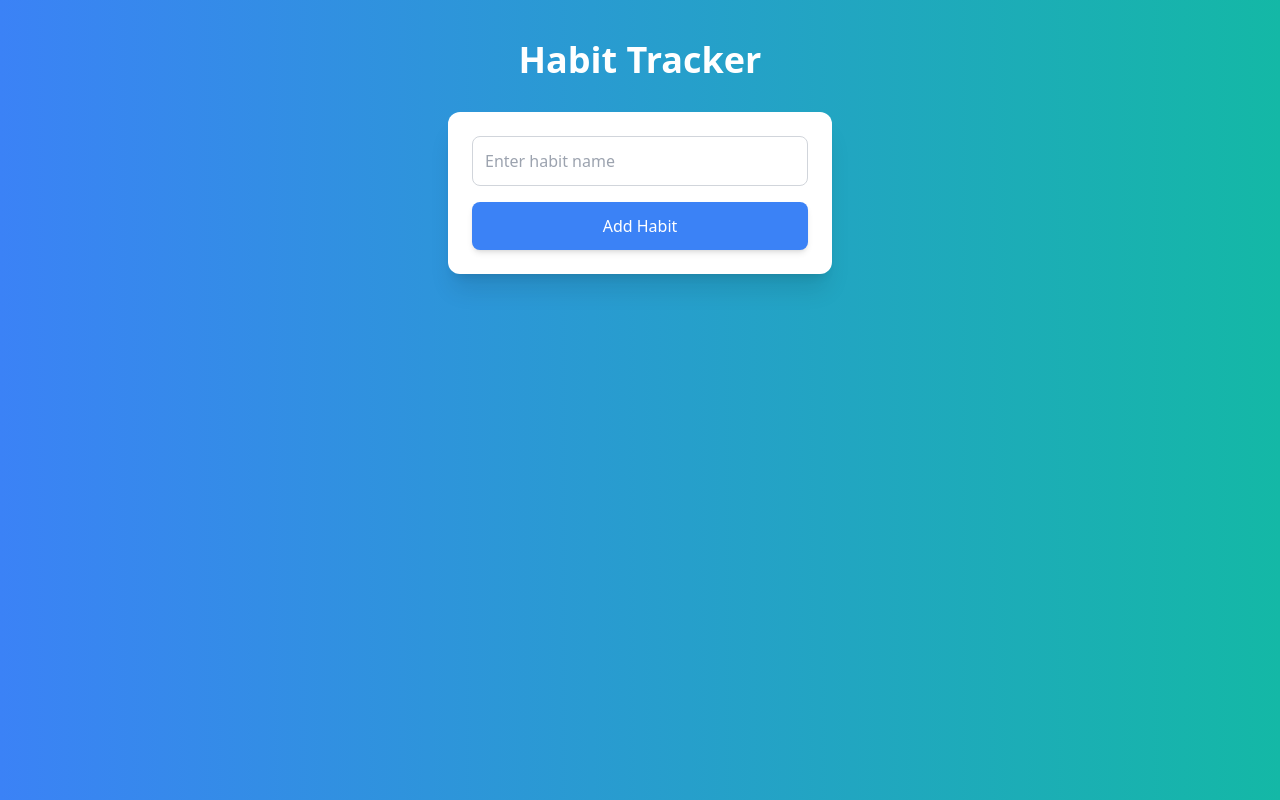
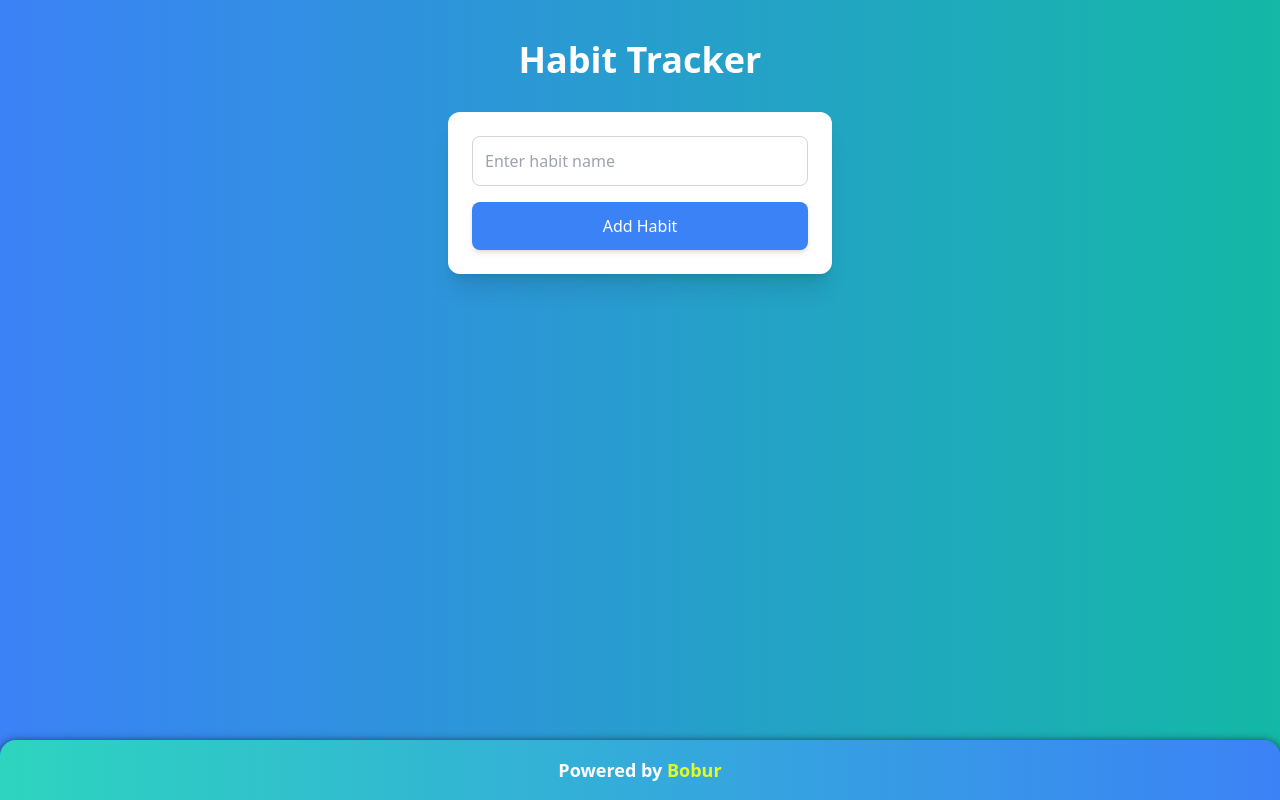
Before and after one commit to RahimjonovBoburjon/Habit-Tracker, a Vue app: page / in a window 1280 px wide. Built offline with nearby package versions, Linux system fonts and the light colour scheme.

Commit message:
Last Update Code

```diff
--- a/package.json
+++ b/package.json
@@ -1,7 +1,7 @@
 {
   "name": "habit-tracker",
   "private": true,
-  "version": "0.0.0",
+  "version": "1.0",
   "type": "module",
   "scripts": {
     "dev": "vite",
--- a/src/App.vue
+++ b/src/App.vue
@@ -7,6 +7,13 @@
         @deleteHabit="deleteHabit" />
     </div>
   </div>
+
+  <footer
+    class="bg-gradient-to-r from-teal-400 to-blue-500 text-white text-lg py-4 fixed bottom-0 left-0 right-0 shadow-lg rounded-t-lg">
+    <p class="font-semibold text-center">
+      Powered by <span class="text-yellow-300"><a href="https://github.com/RahimjonovBoburjon">Bobur</a></span>
+    </p>
+  </footer>
 </template>
 
 <script>
@@ -45,3 +52,28 @@ export default {
   },
 }
 </script>
+
+<style scoped>
+footer {
+  position: fixed;
+  bottom: 0;
+  left: 0;
+  right: 0;
+  padding: 1rem;
+  color: white;
+  text-align: center;
+  font-size: 1.125rem;
+  box-shadow: 0 2px 10px rgba(0, 0, 0, 0.8);
+  border-top-left-radius: 1rem;
+  border-top-right-radius: 1rem;
+}
+
+footer p {
+  margin: 0;
+}
+
+footer span {
+  font-weight: bold;
+  color: #e2fb24;
+}
+</style>
--- a/src/components/HabitList.vue
+++ b/src/components/HabitList.vue
@@ -0,0 +1,95 @@
+<template>
+    <div class="min-h-screen bg-gradient-to-r from-blue-500 to-teal-500 flex flex-col items-center py-10">
+        <h1 class="text-4xl font-bold text-white mb-8">Habit Tracker</h1>
+
+        <!-- Filter Buttons -->
+        <div class="flex justify-center space-x-4 mt-6">
+            <button @click="filterHabits('done')" class="bg-blue-500 text-white px-4 py-2 rounded-lg hover:bg-blue-600">
+                Done
+            </button>
+            <button @click="filterHabits('notDone')"
+                class="bg-gray-500 text-white px-4 py-2 rounded-lg hover:bg-gray-600">
+                Not Done
+            </button>
+        </div>
+
+        <!-- Add Habit Button -->
+        <button @click="showAddHabitForm"
+            class="bg-green-500 text-white px-4 py-2 rounded-full shadow-md hover:bg-green-600 flex items-center space-x-2 mt-6">
+            <span>Add Habit</span>
+            <svg xmlns="http://www.w3.org/2000/svg" class="w-5 h-5" fill="none" stroke="currentColor"
+                viewBox="0 0 24 24" stroke-width="2">
+                <path stroke-linecap="round" stroke-linejoin="round" d="M12 5v14m7-7H5"></path>
+            </svg>
+        </button>
+
+        <!-- Habit List -->
+        <div v-if="habits.length === 0" class="text-center text-gray-500 mt-8">
+            <p>No habits yet! Start adding some habits.</p>
+        </div>
+        <div class="grid grid-cols-1 md:grid-cols-2 lg:grid-cols-3 gap-8 mt-8 w-full px-4 overflow-y-auto max-h-screen">
+            <habit-card v-for="habit in filteredHabits" :key="habit.id" :habit="habit" @updateHabit="updateHabit"
+                @deleteHabit="deleteHabit" />
+        </div>
+
+        <!-- Habit Count -->
+        <p class="text-lg font-semibold text-gray-800 mt-4">
+            You have {{ habits.length }} habits to track!
+        </p>
+    </div>
+</template>
+
+<script>
+import HabitCard from './components/HabitCard.vue'
+import AddHabit from './components/AddHabit.vue'
+
+export default {
+    components: {
+        HabitCard,
+        AddHabit,
+    },
+    data() {
+        return {
+            habits: JSON.parse(localStorage.getItem('habits')) || [],
+            filteredHabits: [],
+        }
+    },
+    methods: {
+        addHabit(newHabit) {
+            this.habits.push(newHabit)
+            this.saveHabits()
+        },
+        updateHabit(updatedHabit) {
+            const index = this.habits.findIndex(habit => habit.id === updatedHabit.id)
+            if (index !== -1) {
+                this.habits[index] = updatedHabit
+                this.saveHabits()
+            }
+        },
+        deleteHabit(habitId) {
+            this.habits = this.habits.filter(habit => habit.id !== habitId)
+            this.saveHabits()
+        },
+        saveHabits() {
+            localStorage.setItem('habits', JSON.stringify(this.habits))
+        },
+        filterHabits(status) {
+            if (status === 'done') {
+                this.filteredHabits = this.habits.filter(habit => habit.progress === 100);
+            } else if (status === 'notDone') {
+                this.filteredHabits = this.habits.filter(habit => habit.progress !== 100);
+            } else {
+                this.filteredHabits = this.habits;
+            }
+        },
+        showAddHabitForm() {
+        }
+    },
+    created() {
+        this.filteredHabits = this.habits;
+    }
+}
+</script>
+
+<style scoped>
+</style>
```
Also changed, not shown: 1 other file (tests, documents, lock files or other folders).
